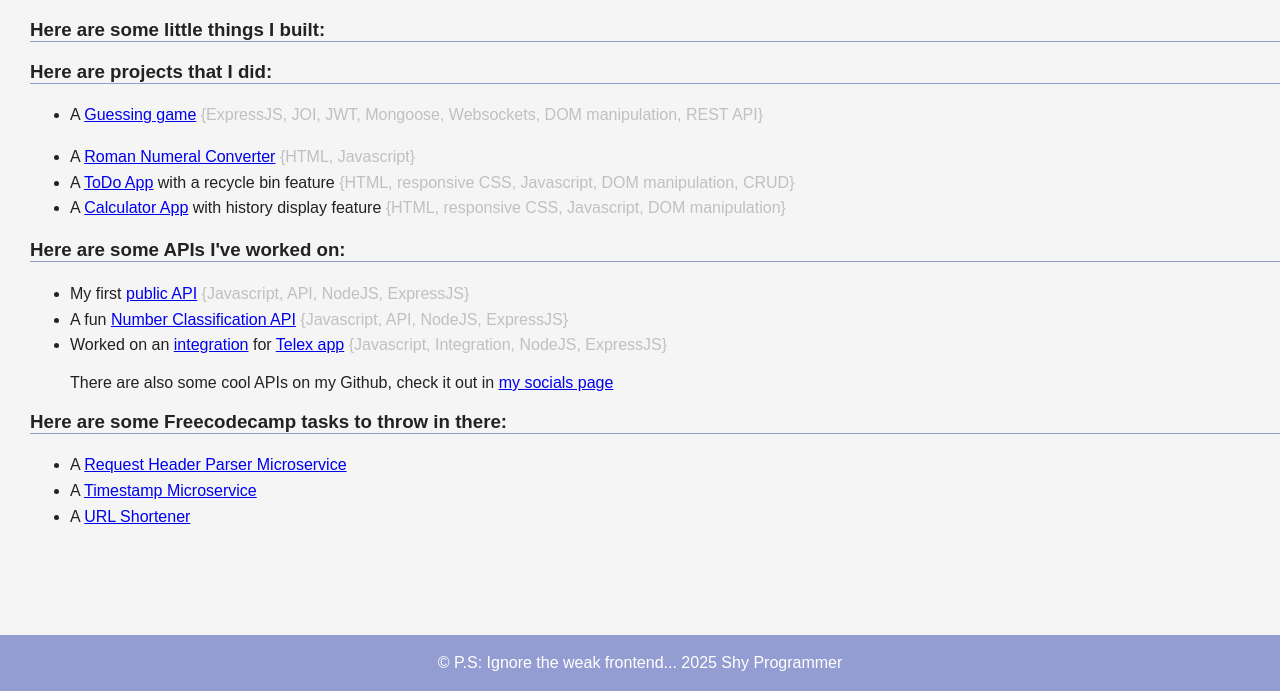
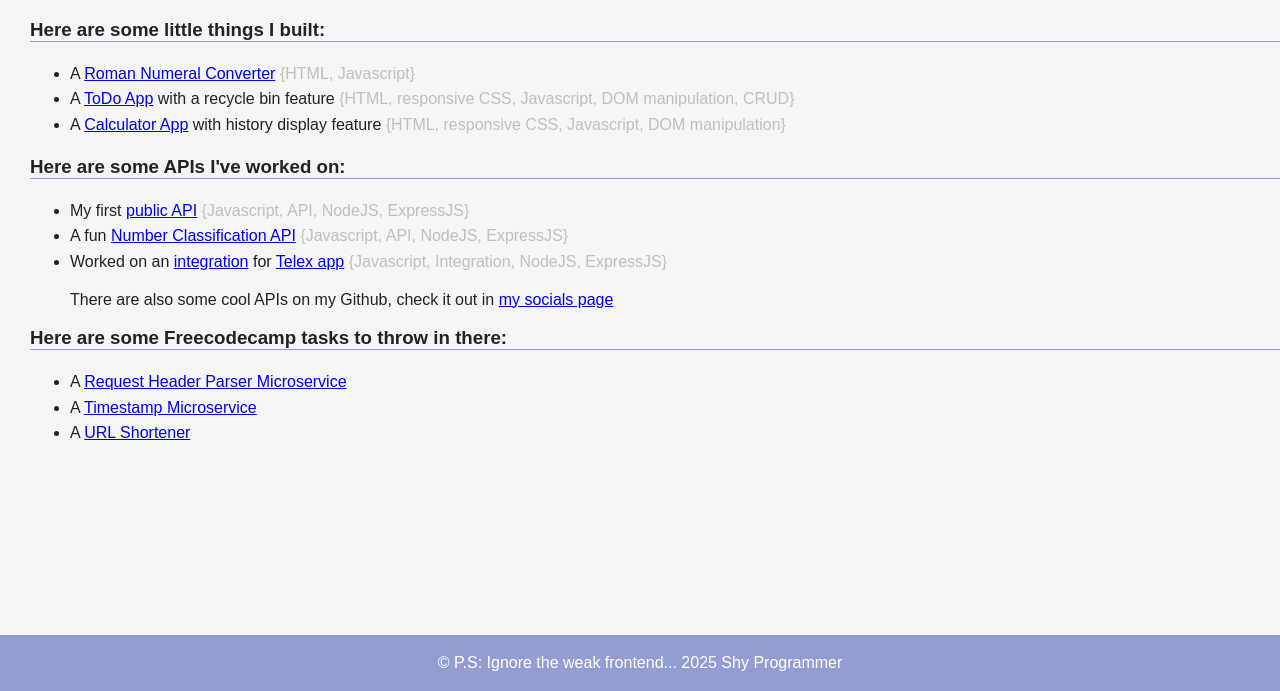
Before and after one commit to shy-programmer/Introductory-page, a website: page pages/projects.html in a window 1280 px wide. Shown: the part 109-800 px from the top of the page. Drawn offline with Linux system fonts and the light colour scheme; files that its build step writes are made by us from their sources.

Commit message:
Revert "adding new project"

```diff
--- a/pages/projects.html
+++ b/pages/projects.html
@@ -16,11 +16,6 @@
         <main>
             <h1>My Projects</h1>
             <h3>Here are some little things I built:</h3>
-            <h3>Here are projects that I did:</h3>
-            <ul>
-                <li>A <a  href="https://whoknows-f6uo.onrender.com/" target="_blank">Guessing game</a>
-                    <span>{ExpressJS, JOI, JWT, Mongoose, Websockets, DOM manipulation, REST API}</span></li>
-            </ul>
             <ul>
                 <li>A <a  href="https://shy-programmer.github.io/romanFigureGenerator/" target="_blank">Roman Numeral Converter</a>
                     <span>{HTML, Javascript}</span></li>
```
